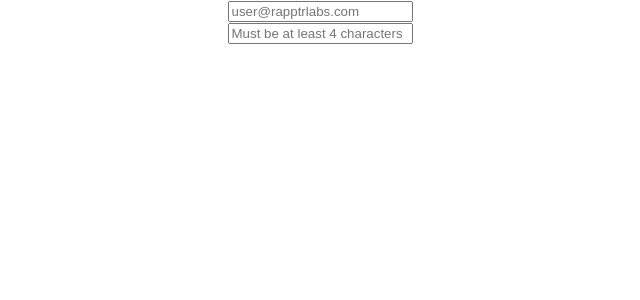
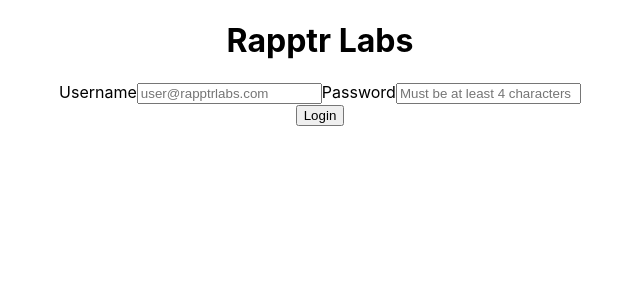
Before and after one commit to nsamantia/login-list, a React (Create React App) app: page /#/ in a window 1280 px wide. Shown: the top 300 px of the page, without its empty margins (320-960 px from the left). Built offline with nearby package versions, Linux system fonts and the light colour scheme.

Commit message:
added login button, header, and input labels

```diff
--- a/src/Components/Login/Login.js
+++ b/src/Components/Login/Login.js
@@ -7,20 +7,33 @@ const Login = () => {
   return (
     <div>
       <div>
+        <h1>Rapptr Labs</h1>
+      </div>
+      <div>
+        <form>
+          <label>
+            Username
             <input
               type="text"
               name="username"
               placeholder="user@rapptrlabs.com"
               onChange={(e) => setUsername(e.target.value)}
             ></input>
-      </div>
-      <div>
+          </label>
+
+          <label>
+            Password
             <input
               type="text"
               name="password"
               placeholder="Must be at least 4 characters"
               onChange={(e) => setPassword(e.target.value)}
             ></input>
+          </label>
+        </form>
+      </div>
+      <div>
+        <button>Login</button>
       </div>
     </div>
   );
```
Lines whose indentation alone changed are shown as unchanged.
